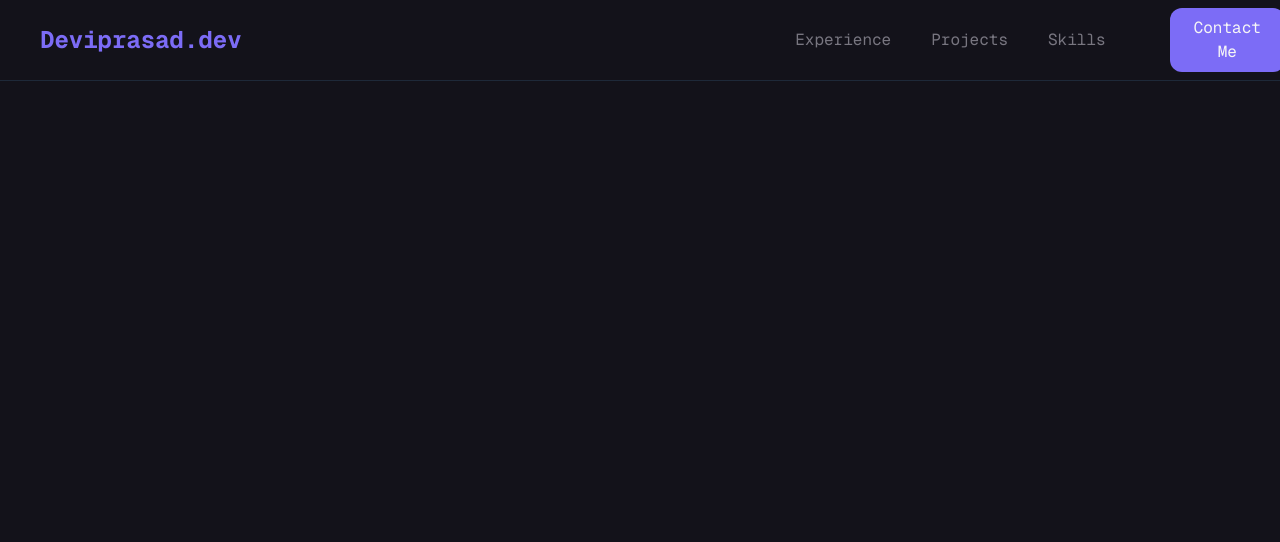
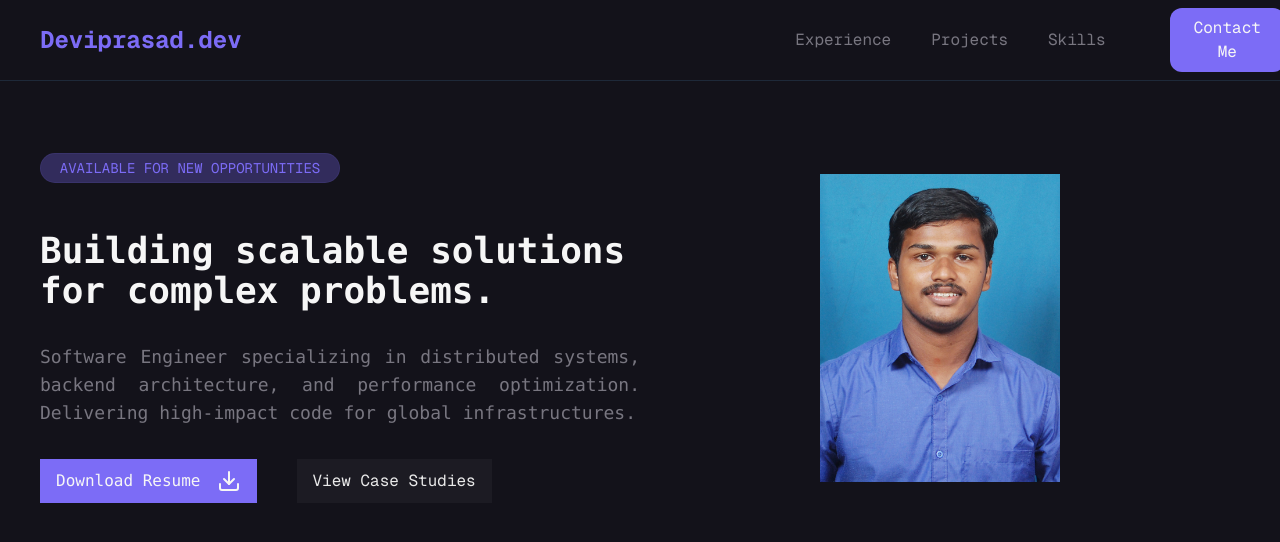
Before and after one commit to devi5040/portfolio, a Next.js app: page / in a window 1280 px wide. Shown: the top 542 px of the page. Built offline with nearby package versions, Linux system fonts and the light colour scheme.

Commit message:
feat: Add Hero section and Badge component
Introduces a new Hero component with a professional introduction, skills, and call-to-action buttons. Also adds a reusable Badge component for navigation.

```diff
--- /dev/null
+++ b/app/components/Hero.tsx
@@ -0,0 +1,38 @@
+import { Download } from 'lucide-react';
+import { Badge } from './ui/Badge';
+import Deviprasad from '@/public/deviprasad.jpg';
+import Image from 'next/image';
+
+export const Hero = () => {
+  return (
+    <div className="px-10 py-18 grid grid-cols-1 lg:grid-cols-2">
+      <div className="space-y-12 ">
+        <div className="bg-primary/30 border border-primary/10 w-1/2 p-1 justify-center flex rounded-full">
+          <span className="text-primary font-geist text-sm">
+            AVAILABLE FOR NEW OPPORTUNITIES
+          </span>
+        </div>
+        <div className="space-y-8 ">
+          <h1 className="font-bold text-4xl text-[#f6f6f6] font-mono">
+            Building scalable <span>solutions</span> for complex problems.
+          </h1>
+          <p className="font-medium text-neutral font-mono text-justify text-lg">
+            Software Engineer specializing in distributed systems, backend
+            architecture, and performance optimization. Delivering high-impact
+            code for global infrastructures.
+          </p>
+          <div className="flex justify-start items-center space-x-10">
+            <button className="px-4 py-2.5 bg-primary flex justify-center items-center space-x-4 font-mono text-[#f6f6f6] font-medium">
+              <p>Download Resume </p>
+              <Download />
+            </button>
+            <Badge title="View Case Studies" destination="/case-studies" />
+          </div>
+        </div>
+      </div>
+      <div className="hidden justify-center items-center lg:flex">
+        <Image src={Deviprasad} width={240} alt="Image of deviprasad" />
+      </div>
+    </div>
+  );
+};
--- /dev/null
+++ b/app/components/ui/Badge.tsx
@@ -0,0 +1,15 @@
+import Link from 'next/link';
+import { Url } from 'url';
+
+type BadgeInputType = {
+  title: string;
+  destination?: Url | string;
+};
+
+export const Badge = ({ title, destination }: BadgeInputType) => {
+  return (
+    <button className="px-4 py-2.5 bg-card hover:bg-card-hover text-[#e9e9e9] font-geist">
+      {destination ? <Link href={destination}>{title}</Link> : <p>{title}</p>}
+    </button>
+  );
+};
--- a/app/page.tsx
+++ b/app/page.tsx
@@ -1,9 +1,11 @@
 import { Header } from './components/Header';
+import { Hero } from './components/Hero';
 
 export default function Home() {
   return (
     <div>
       <Header />
+      <Hero />
     </div>
   );
 }
--- a/package.json
+++ b/package.json
@@ -11,6 +11,7 @@
     "format-check": "npx prettier --check ."
   },
   "dependencies": {
+    "lucide-react": "^1.23.0",
     "next": "16.2.10",
     "react": "19.2.4",
     "react-dom": "19.2.4"
```
Also changed, not shown: public/deviprasad.jpg (added), 1 other file (tests, documents, lock files or other folders).
